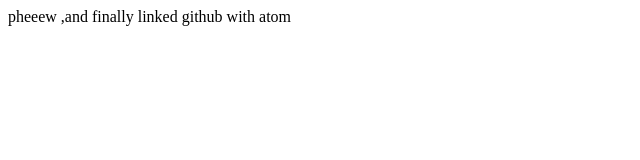
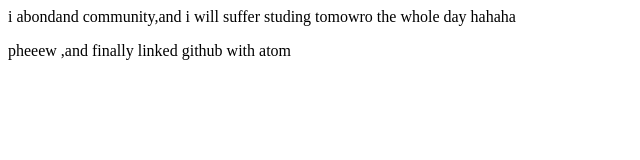
Before and after one commit to davidrafat99/first_repo, a plain HTML site: page index.html in a window 1280 px wide. Shown: the whole page, without its empty margins (0-640 px from the left). Drawn offline with Linux system fonts and the light colour scheme.

Commit message:
community finished

```diff
--- a/index.html
+++ b/index.html
@@ -3,9 +3,13 @@
 <title>first commit </title>
 </head>
 <body>
-
+<div>
+ <p>
+ i abondand community,and i will suffer studing tomowro the whole day hahaha
+ </p>
   <aside>
     pheeew ,and finally linked github with atom
   </aside>
+</div>
 </body>
 </html>
```
